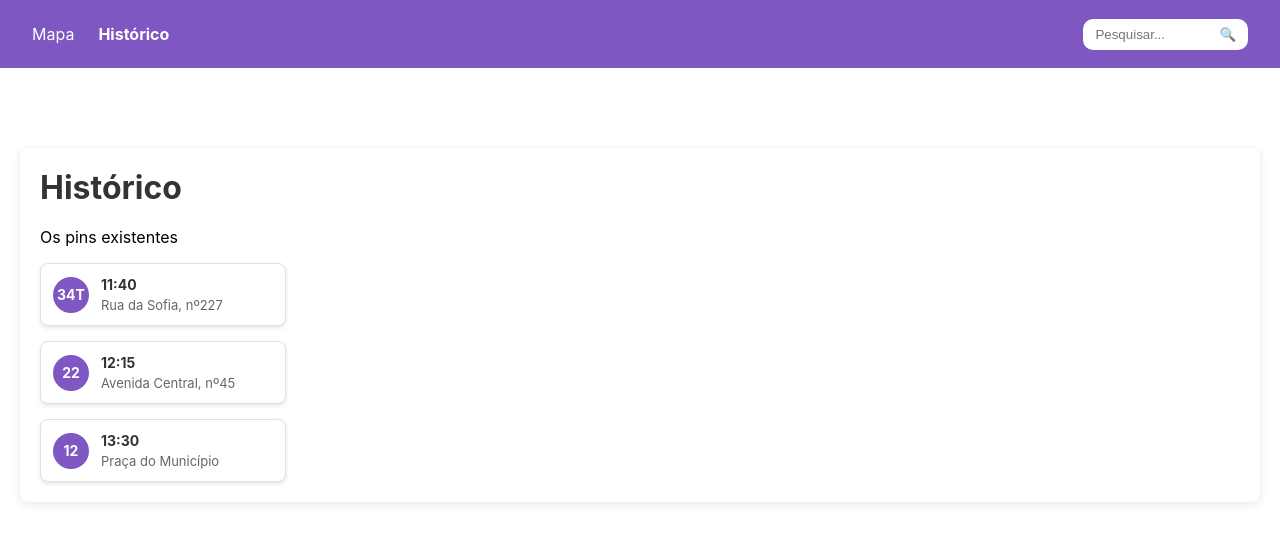
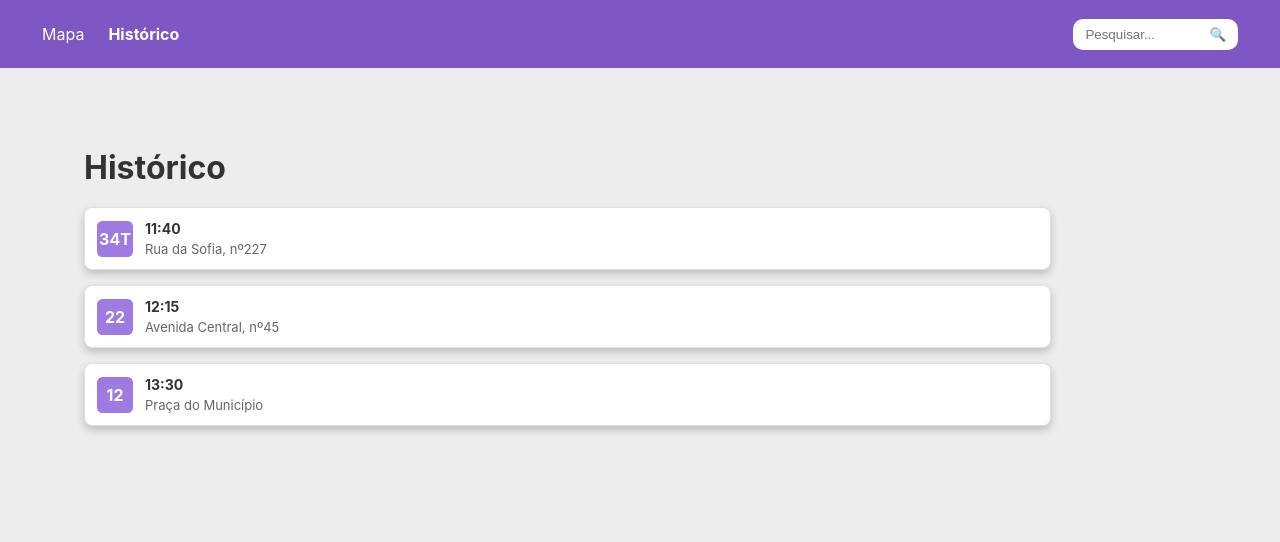
Before and after one commit to TMarques01/BusStop, a React (Create React App) app: page /history in a window 1280 px wide. Shown: the top 542 px of the page. Built offline with nearby package versions, Linux system fonts and the light colour scheme.

Commit message:
frontend melhor

```diff
--- a/src/components/BusPin.css
+++ b/src/components/BusPin.css
@@ -1,33 +1,34 @@
 /* components/BusPin.css */
 .bus-pin {
 	display: flex;
+	width: 80%;
 	align-items: center;
 	background-color: #ffffff;
 	border-radius: 8px;
 	padding: 12px;
 	box-shadow: 0 2px 4px rgba(0,0,0,0.1);
-	width: 220px;
 	border: 1px solid #e0e0e0;
 	transition: transform 0.2s;
+	box-shadow: 0 4px 8px rgba(0,0,0,0.2);
   }
 
   .bus-pin:hover {
 	transform: translateY(-2px);
-	box-shadow: 0 4px 8px rgba(0,0,0,0.1);
   }
 
   .bus-number {
-	background-color: #7E57C2;
+	background-color: #9F7BE1;
+	border-radius: 15%;
+
 	color: white;
 	width: 36px;
 	height: 36px;
-	border-radius: 50%;
 	display: flex;
 	align-items: center;
 	justify-content: center;
 	font-weight: bold;
 	margin-right: 12px;
-	font-size: 14px;
+	font-size: 16px;
   }
 
   .bus-info {
--- a/src/components/Historic.js
+++ b/src/components/Historic.js
@@ -15,7 +15,6 @@ function HistoryPage() {
       <div className="history-content">
 		<div className="history-header">
 			<h1>Histórico</h1>
-			<p>Os pins existentes</p>
 		<div className="bus-pins-container">
 			{busStops.map((stop, index) => (
 				<BusPin
--- a/src/components/HistoricPage.css
+++ b/src/components/HistoricPage.css
@@ -1,5 +1,6 @@
 /* components/HistoryPage.css */
 .history-page {
+	background-color: #EDEDED;
 	display: flex;
 	flex-direction: column;
 	min-height: 100vh;
@@ -8,17 +9,10 @@
   .history-content {
 	flex: 1;
 	padding: 20px;
+	margin-left: 5%;
 	margin-top: 60px; /* Ajuste conforme a altura da MenuBar */
 	display: flex;
 	flex-direction: column;
-  }
-
-  .history-header {
-	background-color: #ffffff;
-	padding: 20px;
-	border-radius: 8px;
-	box-shadow: 0 2px 8px rgba(0,0,0,0.1);
-	margin-bottom: 20px;
   }
 
   .history-header h1 {
--- a/src/components/MenuBar.css
+++ b/src/components/MenuBar.css
@@ -8,6 +8,7 @@
   }
 
   .menu-items {
+	padding-left: 10px;
 	display: flex;
 	gap: 1.5rem;
 	flex-shrink: 0; /* Impede que os links encolham */
@@ -22,12 +23,14 @@
 
 
   .search-container {
+	padding-right: 10px;
 	display: flex;
 	margin-left: auto; /* Empurra para a direita */
 	min-width: 150px; /* Largura mínima */
   }
 
   .search-input {
+
 	padding: 8px 12px;
 	border: none;
 	border-radius: 10px 0 0 10px;
@@ -51,7 +54,6 @@
   }
 
 
-
   /* Responsividade para telas menores */
   @media (max-width: 768px) {
 	.menu-bar {
--- a/src/components/Search.css
+++ b/src/components/Search.css
@@ -1,24 +1,20 @@
 .search-results-page {
+	background-color: #EDEDED;
 	display: flex;
 	flex-direction: column;
 	min-height: 100vh;
   }
 
   .results-content {
+	margin-left: 5%;
 	margin-top: 60px;
 	padding: 20px;
-  }
-
-  .results-content h1 {
-	color: #333;
-	margin-bottom: 20px;
   }
 
   .results-list {
 	display: flex;
 	flex-direction: column;
 	gap: 15px;
-	max-width: 600px;
 	margin: 0 auto;
   }
 
```
